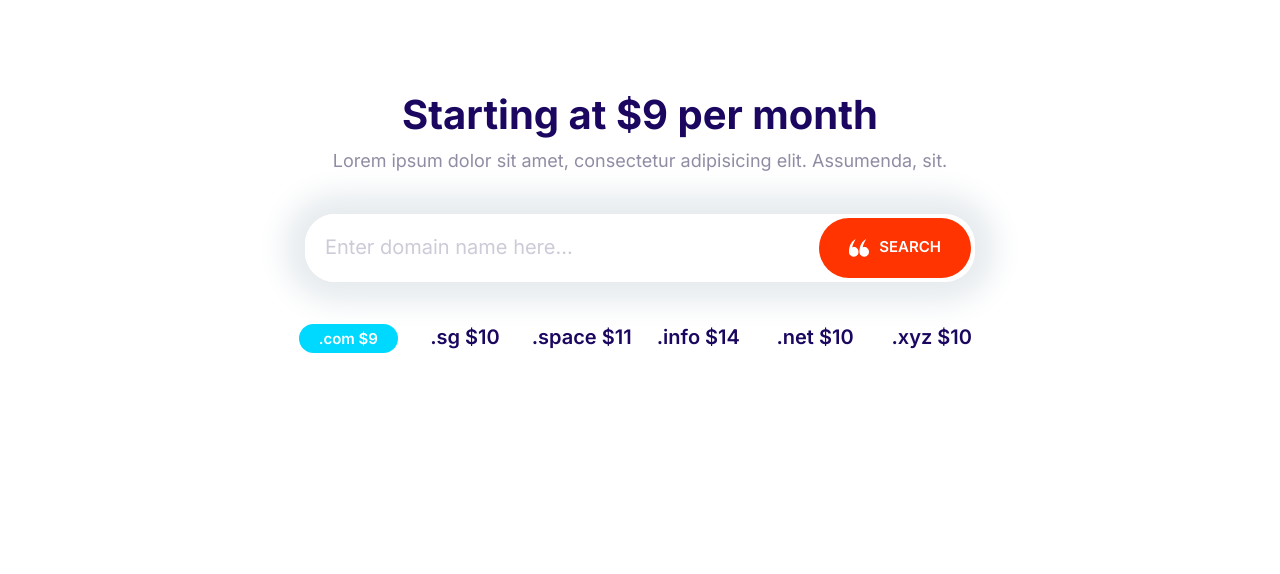
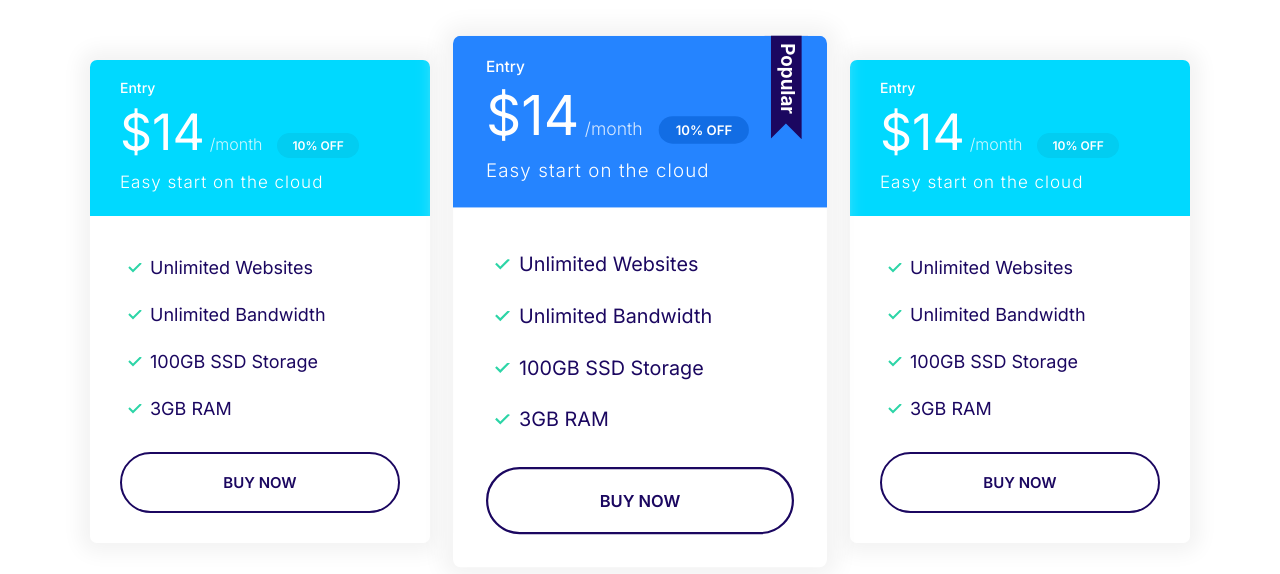
Before and after one commit to Kemsmooth/hostify, a plain HTML site: page index.html in a window 1280 px wide. Drawn offline with Linux system fonts and the light colour scheme.

Commit message:
Plans Block

```diff
--- a/css/styles.css
+++ b/css/styles.css
@@ -323,11 +323,19 @@ a {
     color: #fff;
 }
 
+.card--primary .badge--primary {
+    background: #126de4;
+}
+
 .card--secondary .badge--secondary {
     background: #02cdf1;
 }
 
 /* Plans */
+.plan {
+    transition: transform 0.2s ease-out;
+}
+
 .plan__name {
     color: #fff;
     margin: 0;
@@ -357,6 +365,10 @@ a {
     margin-bottom: 2rem;
 }
 
+.plan--popular {
+    transform: scale(1.1);
+}
+
 .plan--popular .card__header {
     position: relative;
 }
@@ -368,6 +380,14 @@ a {
     position: absolute;
     top: -6px;
     right: 5%;
+}
+
+.plan:hover {
+    transform: scale(1.05);
+}
+
+.plan--popular:hover {
+    transform: scale(1.15);
 }
 
 @media screen and (min-width: 1024px) {
@@ -726,3 +746,13 @@ a {
         grid-template-columns: repeat(auto-fit, minmax(10rem, 1fr));
     }
 }
+
+/* Plans Block */
+.block-plans .grid {
+    gap: 8rem 4rem;
+}
+
+.block-plans .card {
+    max-width: 500px;
+    margin: 0 auto;
+}
--- a/index.html
+++ b/index.html
@@ -14,34 +14,69 @@
     <link rel="stylesheet" href="css/styles.css" />
   </head>
   <body>
-    <section class="block container block-domain">
-      <header class="block__header">
-        <h2>Starting at $9 per month</h2>
-        <p>
-          Lorem ipsum dolor sit amet, consectetur adipisicing elit. Assumenda,
-          sit.
-        </p>
-      </header>
-      <div class="input-group">
-        <input
-          type="text"
-          class="input"
-          placeholder="Enter domain name here..."
-        />
-        <button class="btn btn--accent">
-          <svg class="icon icon--white">
-            <use xlink:href="images/sprite.svg#quotes"></use></svg
-          >Search
-        </button>
+    <section class="block container block-plans">
+      <div class="grid grid--1x3">
+        <div class="plan">
+          <div class="card card--secondary">
+            <header class="card__header">
+              <h3 class="plan__name">Entry</h3>
+              <span class="plan__price">$14</span>
+              <span class="plan__billing-cycle">/month</span>
+              <span class="badge badge--secondary badge--small">10% OFF</span>
+              <span class="plan__description">Easy start on the cloud</span>
+            </header>
+            <div class="card__body">
+              <ul class="list list--tick">
+                <li class="list__item">Unlimited Websites</li>
+                <li class="list__item">Unlimited Bandwidth</li>
+                <li class="list__item">100GB SSD Storage</li>
+                <li class="list__item">3GB RAM</li>
+              </ul>
+              <button class="btn btn--outline btn--block">Buy Now</button>
+            </div>
+          </div>
+        </div>
+        <div class="plan plan--popular">
+          <div class="card card--primary">
+            <header class="card__header">
+              <h3 class="plan__name">Entry</h3>
+              <span class="plan__price">$14</span>
+              <span class="plan__billing-cycle">/month</span>
+              <span class="badge badge--primary badge--small">10% OFF</span>
+              <span class="plan__description">Easy start on the cloud</span>
+            </header>
+            <div class="card__body">
+              <ul class="list list--tick">
+                <li class="list__item">Unlimited Websites</li>
+                <li class="list__item">Unlimited Bandwidth</li>
+                <li class="list__item">100GB SSD Storage</li>
+                <li class="list__item">3GB RAM</li>
+              </ul>
+              <button class="btn btn--outline btn--block">Buy Now</button>
+            </div>
+          </div>
+        </div>
+        <div class="plan">
+          <div class="card card--secondary">
+            <header class="card__header">
+              <h3 class="plan__name">Entry</h3>
+              <span class="plan__price">$14</span>
+              <span class="plan__billing-cycle">/month</span>
+              <span class="badge badge--secondary badge--small">10% OFF</span>
+              <span class="plan__description">Easy start on the cloud</span>
+            </header>
+            <div class="card__body">
+              <ul class="list list--tick">
+                <li class="list__item">Unlimited Websites</li>
+                <li class="list__item">Unlimited Bandwidth</li>
+                <li class="list__item">100GB SSD Storage</li>
+                <li class="list__item">3GB RAM</li>
+              </ul>
+              <button class="btn btn--outline btn--block">Buy Now</button>
+            </div>
+          </div>
+        </div>
       </div>
-      <ul class="list block-domain__prices">
-        <li><span class="badge badge--secondary">.com $9</span></li>
-        <li>.sg $10</li>
-        <li>.space $11</li>
-        <li>.info $14</li>
-        <li>.net $10</li>
-        <li>.xyz $10</li>
-      </ul>
     </section>
     <script src="js/main.js"></script>
   </body>
```
Also changed, not shown: components/Plans_Block.html (added, +64 -0 lines), components/plan.html (+1 -3 lines).
